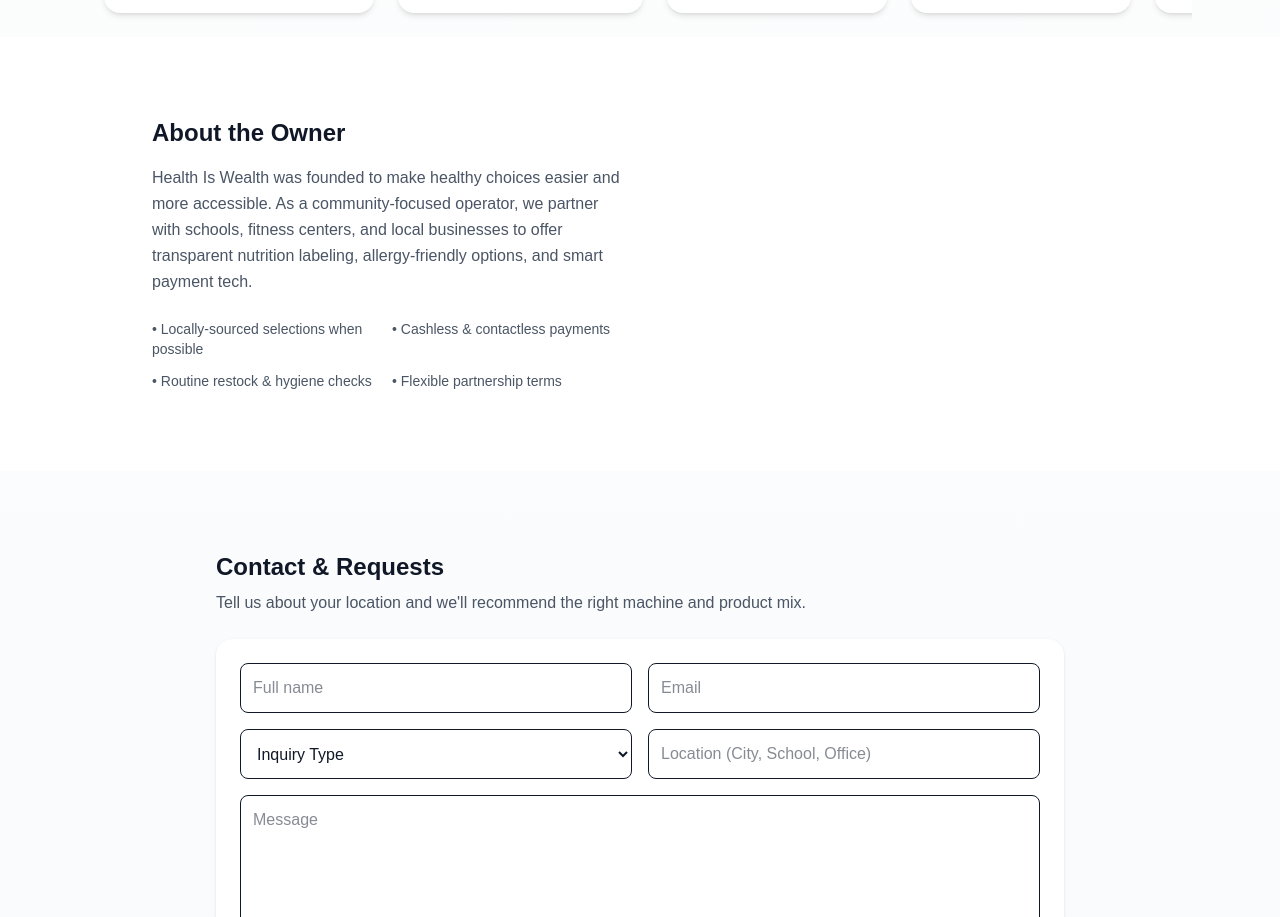
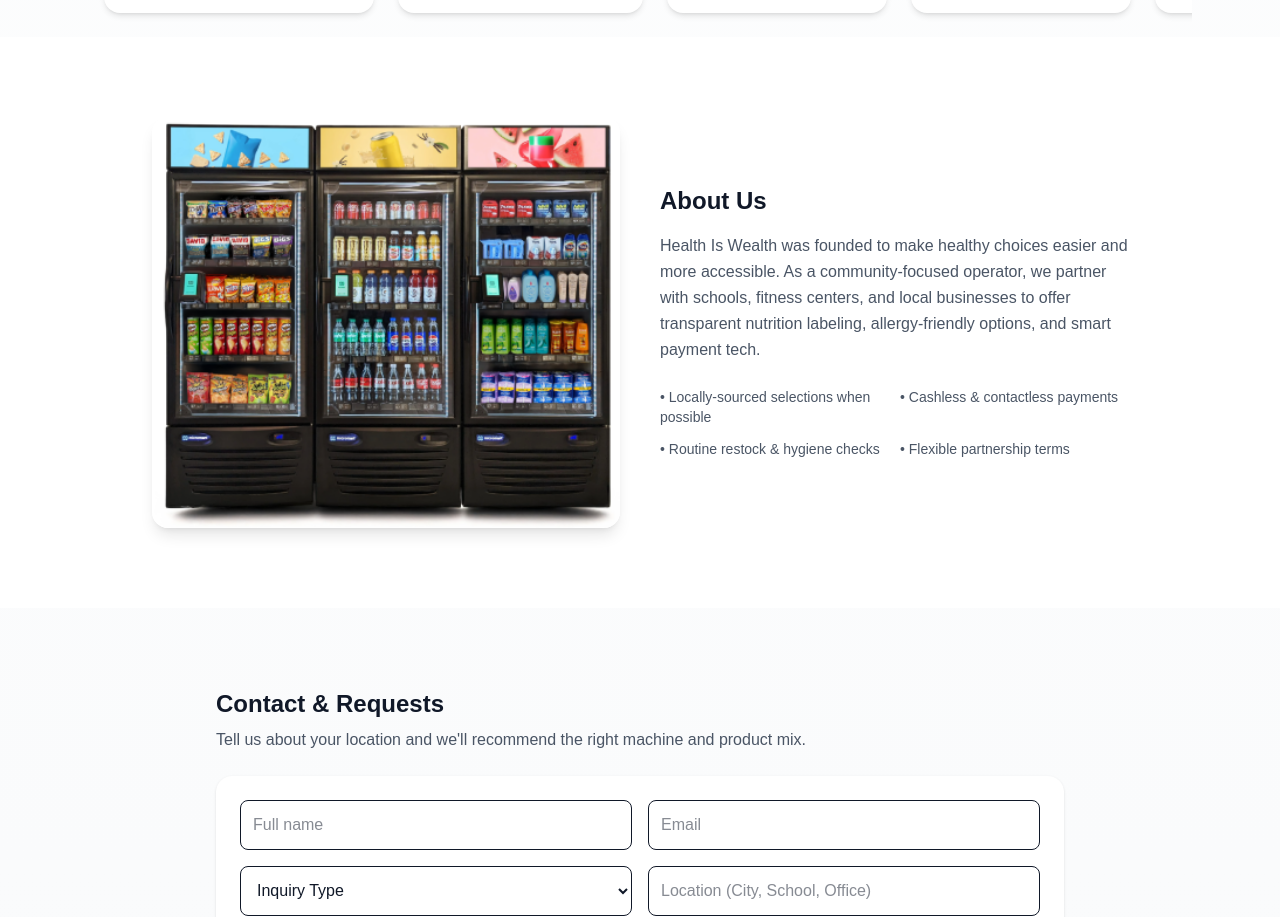
Before and after one commit to mays88/healthiswealth, a Next.js app: page / in a window 1280 px wide. Shown: the part 1390-2307 px from the top of the page. Built offline with nearby package versions, Linux system fonts and the light colour scheme.

Commit message:
updated about us

```diff
--- a/app/page.tsx
+++ b/app/page.tsx
@@ -257,7 +257,7 @@
             {/* ABOUT */}
             <section id="about" className="py-20 bg-white">
                 <div className="max-w-5xl mx-auto px-6 grid grid-cols-1 md:grid-cols-2 gap-10 items-center">
-                    {/* <motion.div
+                    <motion.div
                         initial="hidden"
                         whileInView="show"
                         variants={fadeUp}
@@ -267,16 +267,14 @@
                             alt="Owner"
                             className="rounded-2xl shadow-lg w-full h-[-50%] object-cover"
                         />
-                    </motion.div> */}
+                    </motion.div>
 
                     <motion.div
                         initial={{ opacity: 0, x: 12 }}
                         whileInView={{ opacity: 1, x: 0 }}
                         viewport={{ once: true }}
                         className="">
-                        <h3 className="text-2xl font-extrabold">
-                            About the Owner
-                        </h3>
+                        <h3 className="text-2xl font-extrabold">About Us</h3>
                         <p className="mt-4 text-gray-600 leading-relaxed">
                             Health Is Wealth was founded to make healthy choices
                             easier and more accessible. As a community-focused
```
Also changed, not shown: products/owner.png (added), 1 other file (tests, documents, lock files or other folders).
